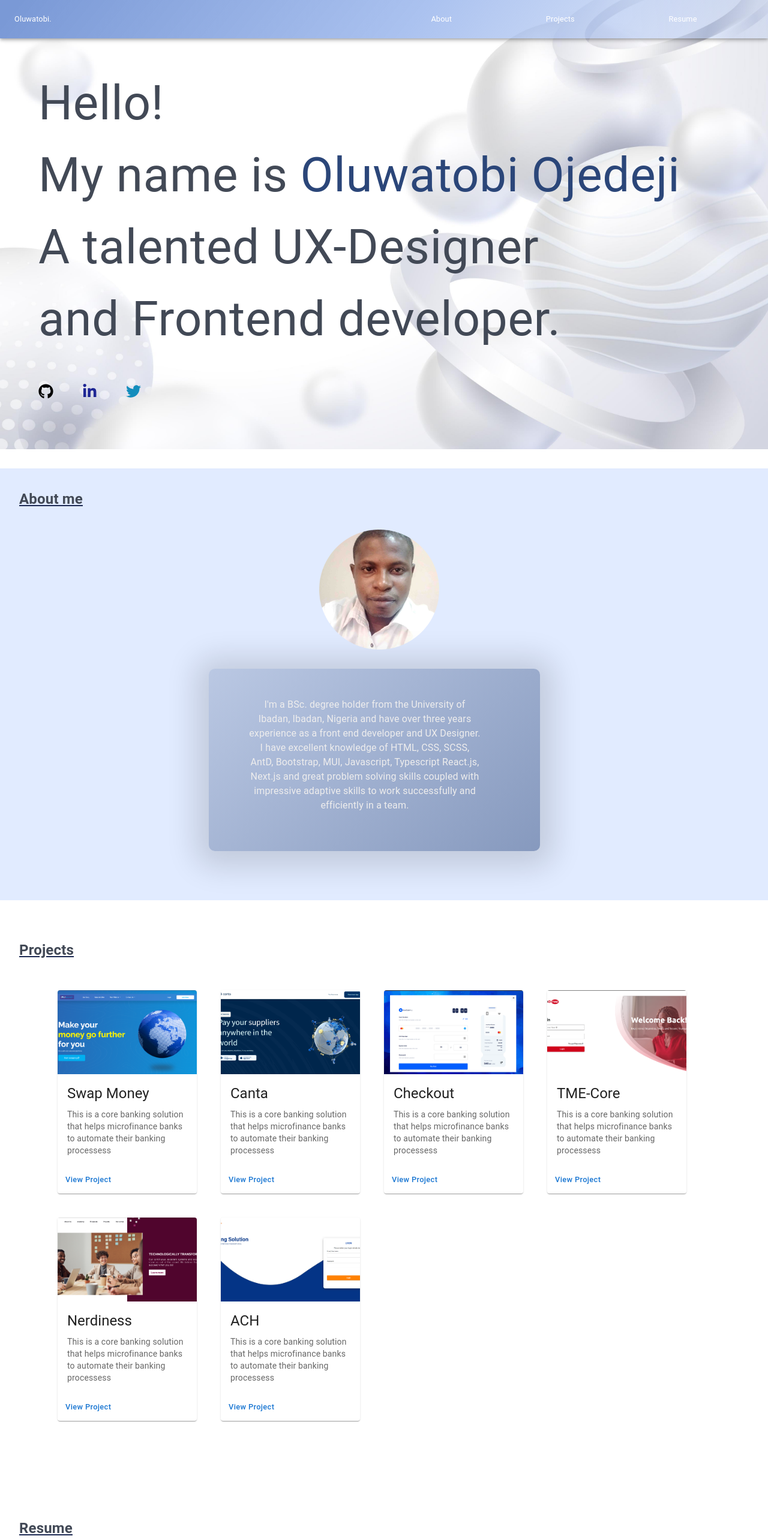
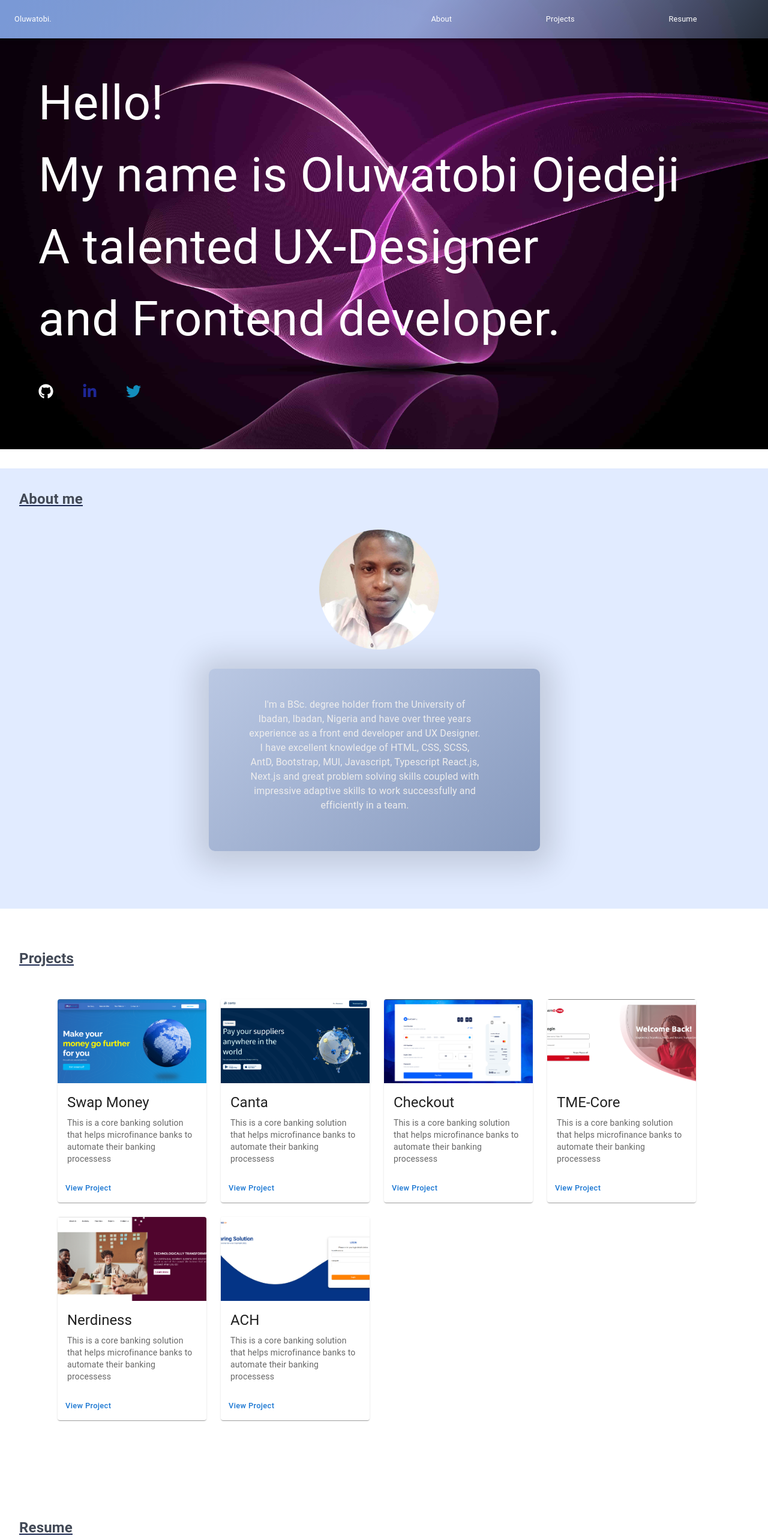
Before and after one commit to Oluwatobi2020/MyPortfolio, a Next.js app: page / in a window 1280 px wide. Shown: the top 2566 px of the page at 60% size. Built offline with nearby package versions, Linux system fonts and the light colour scheme.

Commit message:
new updates

```diff
--- a/src/components/HomeSection/AboutSection/layout.js
+++ b/src/components/HomeSection/AboutSection/layout.js
@@ -7,12 +7,17 @@ const AboutLayout = ({ children }) => {
       sx={{
         background: "#E1EBFF",
         width: "100%",
-        height: "90vh",
+        // height: "90vh",
         padding: "3rem",
-        justifyContent:"center",
+        justifyContent: "center",
       }}
     >
-      <Box sx={{ width: "100%"}}>
+      <Box
+        sx={{
+          width: "100%",
+          paddingBottom: { lg: "0rem", md: "0rem", sm: "3rem", xs: "3rem" },
+        }}
+      >
         <Grid container spacing={2}>
           <Typography
             variant="h6"
--- a/src/components/HomeSection/AboutSection/page.js
+++ b/src/components/HomeSection/AboutSection/page.js
@@ -7,7 +7,7 @@ const AboutSection = () => {
     <AboutLayout>
       <Box
         sx={{
-          padding: "3rem",
+          padding: { lg: "3rem", md: "3rem", sm: "0", xs: "0" },
           width: "100%",
           display: "flex",
           flexDirection: "column",
@@ -42,7 +42,7 @@ const AboutSection = () => {
           container
           spacing={2}
           sx={{
-            width: "50%",
+            width: { lg: "50%", md: "70%", sm: "100%", xs: "100%" },
             display: "flex",
             justifyContent: "center",
             alignItems: "center",
@@ -60,7 +60,7 @@ const AboutSection = () => {
               alignItems: "center",
               background:
                 "linear-gradient(138.76deg, rgba(84, 108, 154, 0.26) -4.59%, rgba(84, 108, 154, 0.7) 115.7%)",
-              padding: "3rem",
+              padding: { lg: "3rem", md: "3rem", sm: "3rem", xs: "0 1rem 0 0" },
               boxShadow: "0px 4px 50px 22px rgba(0, 0, 0, 0.14)",
               borderRadius: "10px",
             }}
@@ -76,6 +76,7 @@ const AboutSection = () => {
                   textAlign: "center",
                   color: "#EEEDED",
                   padding: "2rem 0 0 0",
+                  fontSize: { lg: "1em", md: "1em", sm: "1em", xs: "0.7em" },
                 }}
               >
                 I'm a BSc. degree holder from the University of Ibadan, Ibadan,
--- a/src/components/HomeSection/HeroSection/layout.js
+++ b/src/components/HomeSection/HeroSection/layout.js
@@ -6,9 +6,9 @@ const HeroLayout = ({ children }) => {
   return (
     <Box
       sx={{
-        backgroundImage: `url("/bg-2.jpg")`,
+        backgroundImage: `url("/bg-4.jpg")`,
         backgroundRepeat: "no-repeat",
-        backgroundSize: `100% 100%`,
+        backgroundSize: "cover",
         // height:"100vh",
         width:"100%",
         padding:{lg:"3rem", md:"3rem", sm:"2rem", xs:"1rem"}
--- a/src/components/HomeSection/HeroSection/page.js
+++ b/src/components/HomeSection/HeroSection/page.js
@@ -22,12 +22,12 @@ const HeroSection = () => {
                 xs: "1.5em",
                 width: { lg: "0", md: "0%", sm: "0%", xs: "100%" },
               },
-              color: "#424956",
+              color: "#fff",
             }}
           >
             Hello! <br />
             My name is{" "}
-            <span style={{ color: "#2B4679" }}>Oluwatobi Ojedeji</span>
+            <span style={{ color: "#fff" }}>Oluwatobi Ojedeji</span>
             <br />A talented UX-Designer
             <br /> and Frontend developer.
           </Typography>
@@ -38,17 +38,17 @@ const HeroSection = () => {
           sx={{ display: "flex", alignItems: "center", padding: "1rem 0 0 0" }}
         >
           <Grid items sx={{ marginRight: "3rem" }}>
-            <Link href="/github" passHref>
-              <FaGithub size={25} />
+            <Link href="https://github.com/Oluwatobi2020" passHref>
+              <FaGithub size={25} color="#fff"/>
             </Link>
           </Grid>
           <Grid items sx={{ marginRight: "3rem" }}>
-            <Link href="/linkedIn" passHref>
+            <Link href="https://www.linkedin.com/in/ojedeji-oluwatobi-samuel-882588a6" passHref>
               <FaLinkedinIn size={25} color="#1e2694" />
             </Link>
           </Grid>
           <Grid items>
-            <Link href="/twitter" passHref>
+            <Link href="#" passHref>
               <FaTwitter size={25} color="#138dbc" />
             </Link>
           </Grid>
--- a/src/components/HomeSection/ProjectsSection/CardsTemplate/page.js
+++ b/src/components/HomeSection/ProjectsSection/CardsTemplate/page.js
@@ -12,7 +12,7 @@ import Link from "next/link";
 const CardsTemplate = ({ title, description, projectImage, links }) => {
 
   return (
-    <Card sx={{ maxWidth: 345 }}>
+    <Card sx={{ width:"100%" }}>
       <CardMedia sx={{ height: 140 }} image={projectImage} title={title} />
       <CardContent>
         <Typography gutterBottom variant="h5" component="div">
--- a/src/components/HomeSection/ProjectsSection/page.js
+++ b/src/components/HomeSection/ProjectsSection/page.js
@@ -7,9 +7,11 @@ const ProjectSection = () => {
   const { projectItems } = ProjectData();
 
   return (
-    <Box sx={{ padding: "3rem" }}>
+    <Box sx={{ padding: { lg: "3rem", md: "3rem", sm: "3rem", xs: "0" } }}>
       <Grid container spacing={2} sx={{ width: "100%" }}>
-        <Grid>
+        <Grid
+          sx={{ paddingLeft: { lg: "0", md: "0", sm: "3rem", xs: "3rem" } }}
+        >
           <Typography
             variant="h6"
             sx={{
@@ -26,13 +28,17 @@ const ProjectSection = () => {
       </Grid>
       <Grid
         container
-        spacing={5}
-        sx={{ width: "100%", display: "flex", padding: "3rem" }}
+        spacing={3}
+        sx={{
+          width: "100%",
+          display: "flex",
+          padding: { lg: "3rem", md: "3rem", sm: "3rem", xs: "2rem" },
+        }}
       >
         {projectItems.map((datas) => {
           const { id, name, description, projectImage, links } = datas;
           return (
-            <Grid item xs={12} sm={12} md={4} lg={3} key={id}>
+            <Grid item xs={12} sm={6} md={4} lg={3} key={id}>
               <CardsTemplate
                 title={name}
                 description={description}
```
Also changed, not shown: public/bg-3.jpg (added), public/bg-4.jpg (added).
